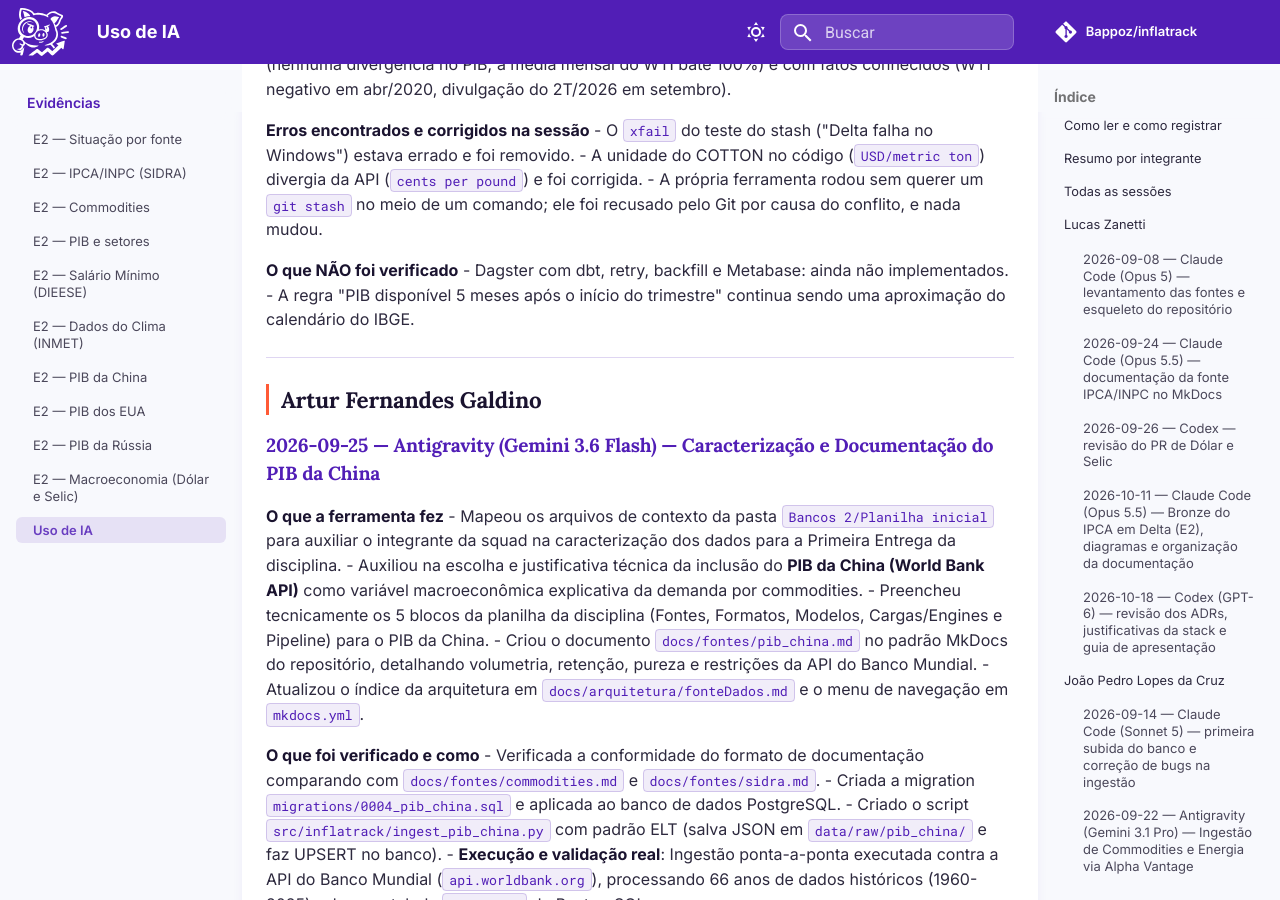
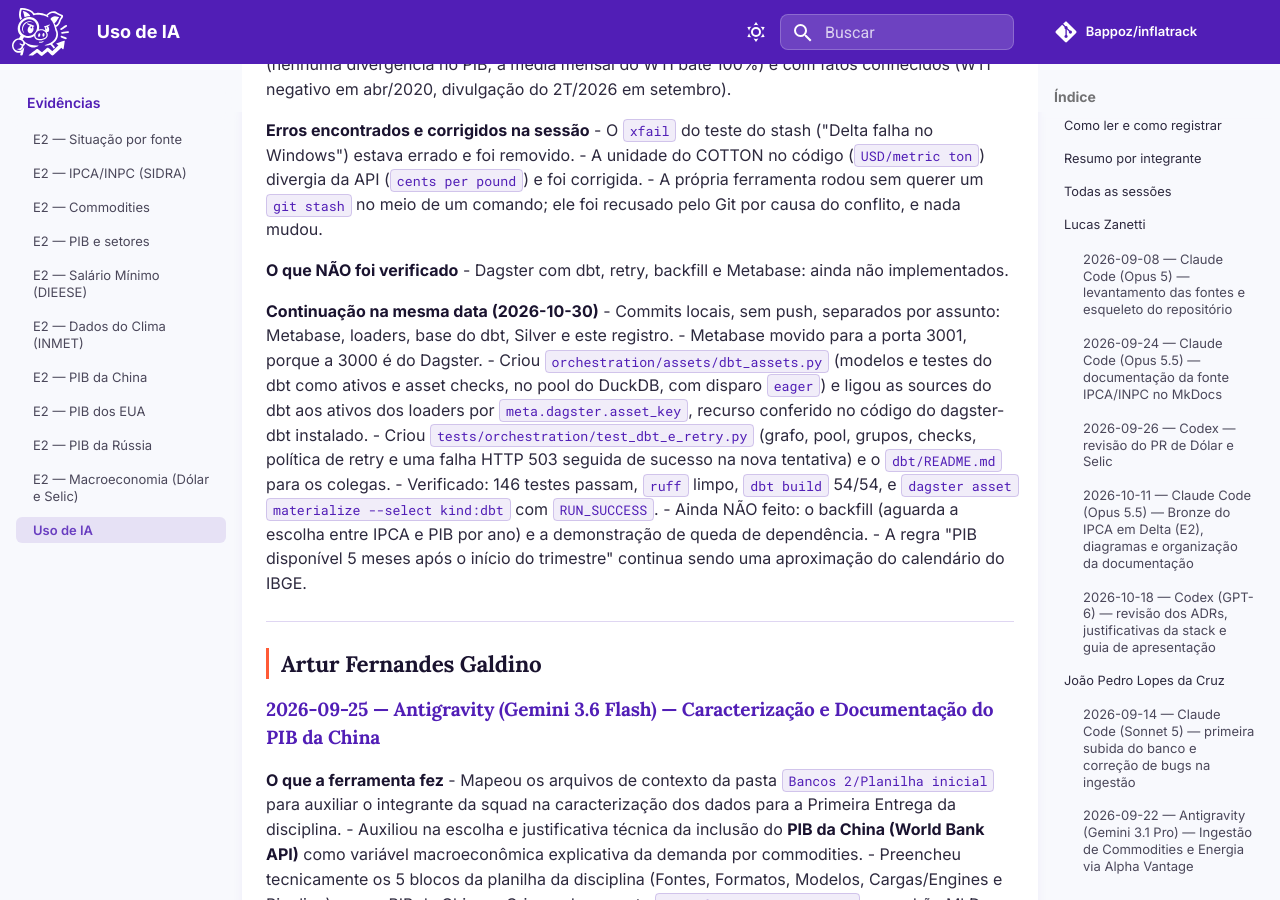
Before and after one commit to Bappoz/inflatrack, an MkDocs documentation site: the page built from docs/evidencias/uso_ia.md, in a window 1280 px wide and 900 px high, scrolled down 25503 px. Built offline with MkDocs 1.6.1 and Material for MkDocs 9.7.7, drawn with Linux system fonts in a browser that asks for light colours; comment, search, counter and statistics services are not loaded.

Commit message:
docs: registro de uso de IA do dbt no Dagster

```diff
--- a/AI-USAGE.md
+++ b/AI-USAGE.md
@@ -1103,6 +1103,14 @@ de tarefas nessa linha.
 
 **O que NÃO foi verificado**
 - Dagster com dbt, retry, backfill e Metabase: ainda não implementados.
+
+**Continuação na mesma data (2026-10-30)**
+- Commits locais, sem push, separados por assunto: Metabase, loaders, base do dbt, Silver e este registro.
+- Metabase movido para a porta 3001, porque a 3000 é do Dagster.
+- Criou `orchestration/assets/dbt_assets.py` (modelos e testes do dbt como ativos e asset checks, no pool do DuckDB, com disparo `eager`) e ligou as sources do dbt aos ativos dos loaders por `meta.dagster.asset_key`, recurso conferido no código do dagster-dbt instalado.
+- Criou `tests/orchestration/test_dbt_e_retry.py` (grafo, pool, grupos, checks, política de retry e uma falha HTTP 503 seguida de sucesso na nova tentativa) e o `dbt/README.md` para os colegas.
+- Verificado: 146 testes passam, `ruff` limpo, `dbt build` 54/54, e `dagster asset materialize --select kind:dbt` com `RUN_SUCCESS`.
+- Ainda NÃO feito: o backfill (aguarda a escolha entre IPCA e PIB por ano) e a demonstração de queda de dependência.
 - A regra "PIB disponível 5 meses após o início do trimestre" continua sendo uma aproximação do calendário do IBGE.
 
 ---
```
